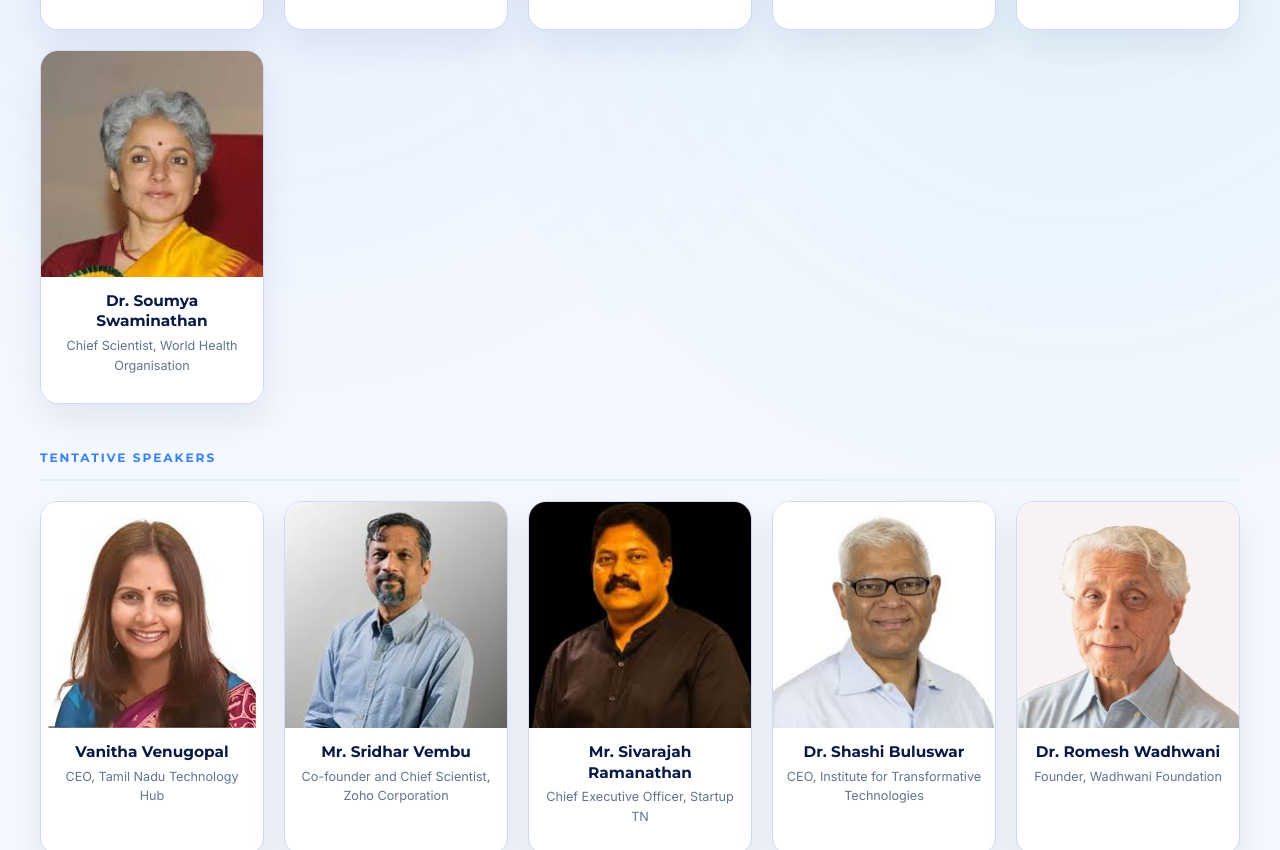
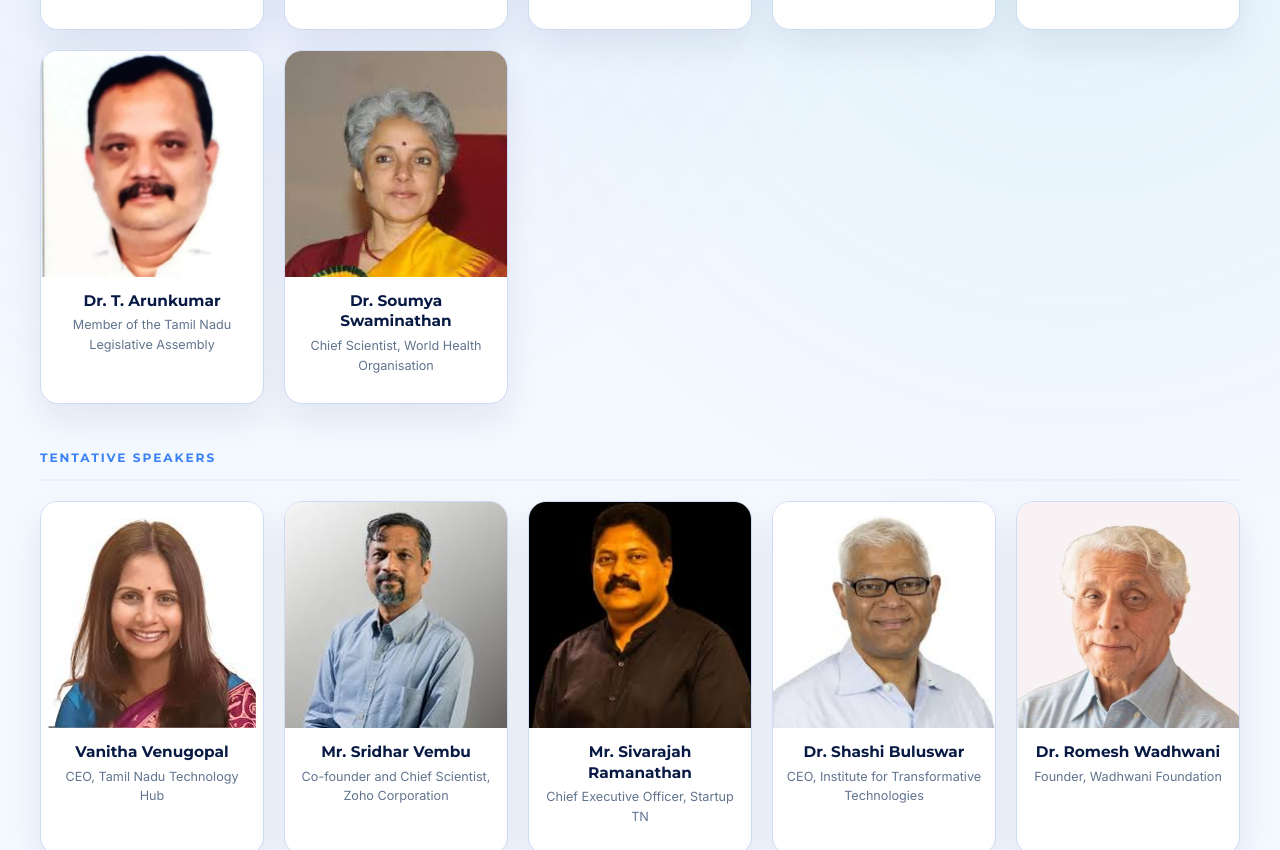
Before and after one commit to anupriyanai-source/ICAIH-2026-conference-app, a website: page frontend/index.html in a window 1280 px wide. Shown: the part 8919-9769 px from the top of the page. Drawn offline with nearby package versions, Linux system fonts and the light colour scheme.

Commit message:
Update ICAIH cheif guests added

```diff
--- a/frontend/index.html
+++ b/frontend/index.html
@@ -570,6 +570,10 @@
             <h4>M. Darez Ahamed, IAS</h4>
             <p>Secretary to the Government, Health and Family Welfare Department</p>
           </article>
+          <article class="speaker-card"><img src="assets/speakers/Dr. T. Arunkumar.png" alt="Dr. T. Arunkumar">
+            <h4>Dr. T. Arunkumar</h4>
+            <p>Member of the Tamil Nadu Legislative Assembly</p>
+          </article>
           <article class="speaker-card"><img src="assets/speakers/soumya-swaminathan.jpg" alt="Dr. Soumya Swaminathan">
             <h4>Dr. Soumya Swaminathan</h4>
             <p>Chief Scientist, World Health Organisation</p>
```
